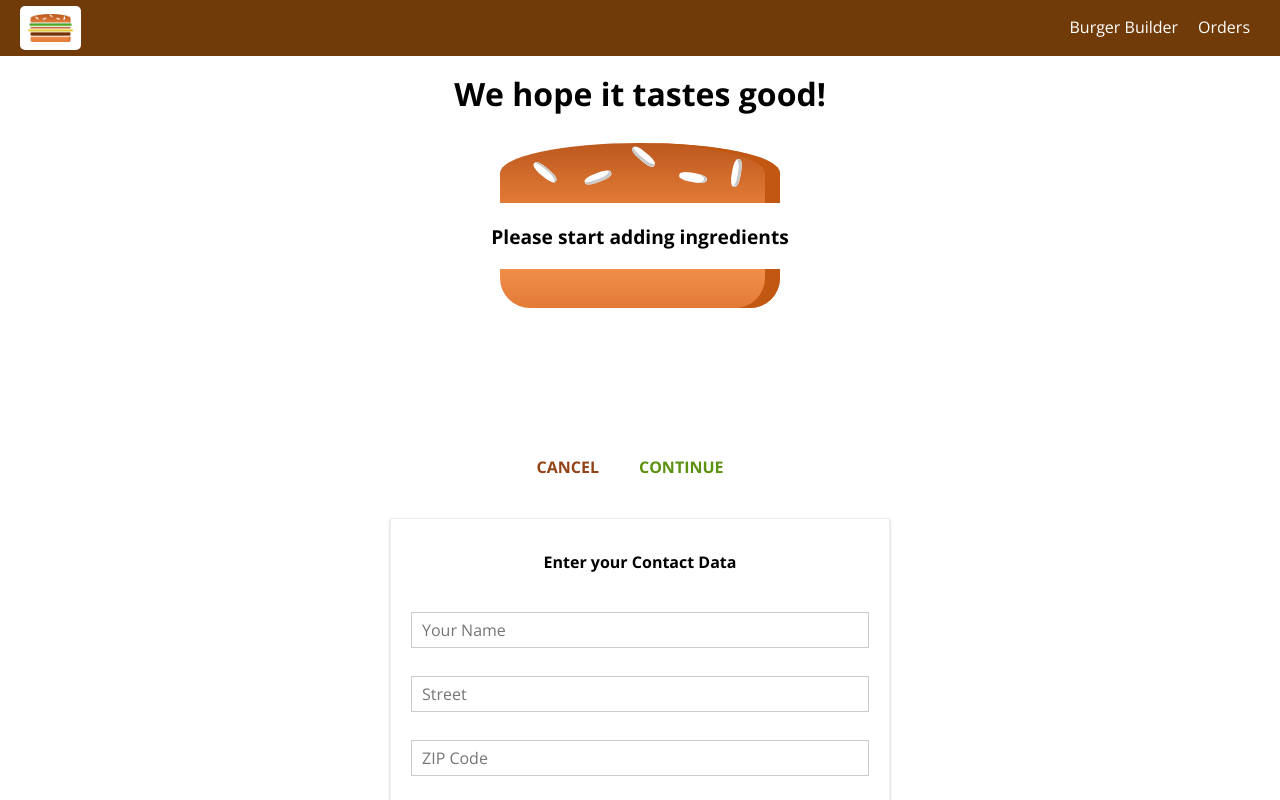
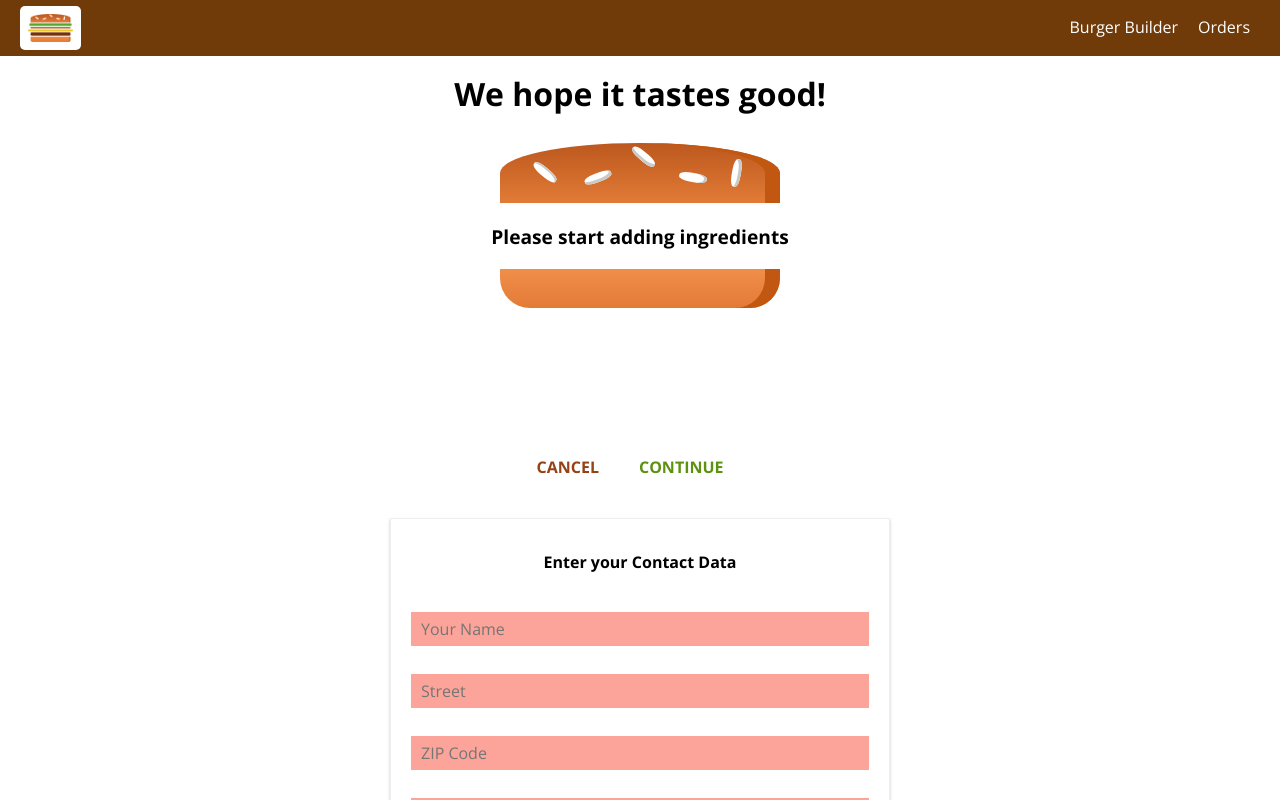
Before and after one commit to vnctwong/react-burger, a React app: page /checkout in a window 1280 px wide. Both pictures are taken after a click on the button "CONTINUE". Shown: the top 800 px of the page. Built offline with nearby package versions, Linux system fonts and the light colour scheme.

Commit message:
add validation css for invalid values

```diff
--- a/src/components/UI/Input/Input.css
+++ b/src/components/UI/Input/Input.css
@@ -24,3 +24,8 @@
   outline: none;
   background-color: #ccc;
 }
+
+.Invalid {
+  border: 1px red;
+  background-color: #fda49a;
+}
--- a/src/components/UI/Input/Input.js
+++ b/src/components/UI/Input/Input.js
@@ -4,20 +4,24 @@ import classes from './Input.css';
 
 const input = (props) => {
   let inputElement = null;
+  const inputClasses = [classes.InputElement];
+
+  if (props.invalid && props.shouldValidate) {
+    inputClasses.push(classes.Invalid);
+  }
 
   switch (props.elementType) {
     case ('input'):
       inputElement = <input
-        className={classes.InputElement} {...props.elementConfig} value={props.value} onChange={props.changed} />;
+        className={inputClasses.join(' ')} {...props.elementConfig} value={props.value} onChange={props.changed} />;
       break;
     case ('textarea'):
       inputElement = <textarea
-        className={classes.InputElement} {...props.elementConfig} value={props.value} onChange={props.changed} />;
+        className={inputClasses.join(' ')} {...props.elementConfig} value={props.value} onChange={props.changed} />;
       break;
     case ('select'):
       inputElement = (
-        <select
-          className={classes.InputElement} value={props.value} onChange={props.changed}>
+        <select className={inputClasses.join(' ')} value={props.value} onChange={props.changed}>
           {props.elementConfig.options.map(option => (
             <option key={option.value} value={option.value} onChange={props.changed} >
               {option.displayValue}
@@ -27,7 +31,7 @@ const input = (props) => {
       break;
     default:
       inputElement = <input
-        className={classes.InputElement} {...props.elementConfig} value={props.value} />;
+        className={inputClasses.join(' ')} {...props.elementConfig} value={props.value} />;
   };
 
   return (
--- a/src/containers/Checkout/ContactData/ContactData.js
+++ b/src/containers/Checkout/ContactData/ContactData.js
@@ -92,6 +92,8 @@ class ContactData extends Component {
             elementType={formElement.config.elementType}
             elementConfig={formElement.config.elementConfig}
             value={formElement.config.value}
+            invalid={!formElement.config.valid}
+            shouldValidate={formElement.config.validation}
             changed={(event) => this.inputChangedHandler(event, formElement.id)} />
         ))}
         <Button btnType='Success'>ORDER</Button>
```
